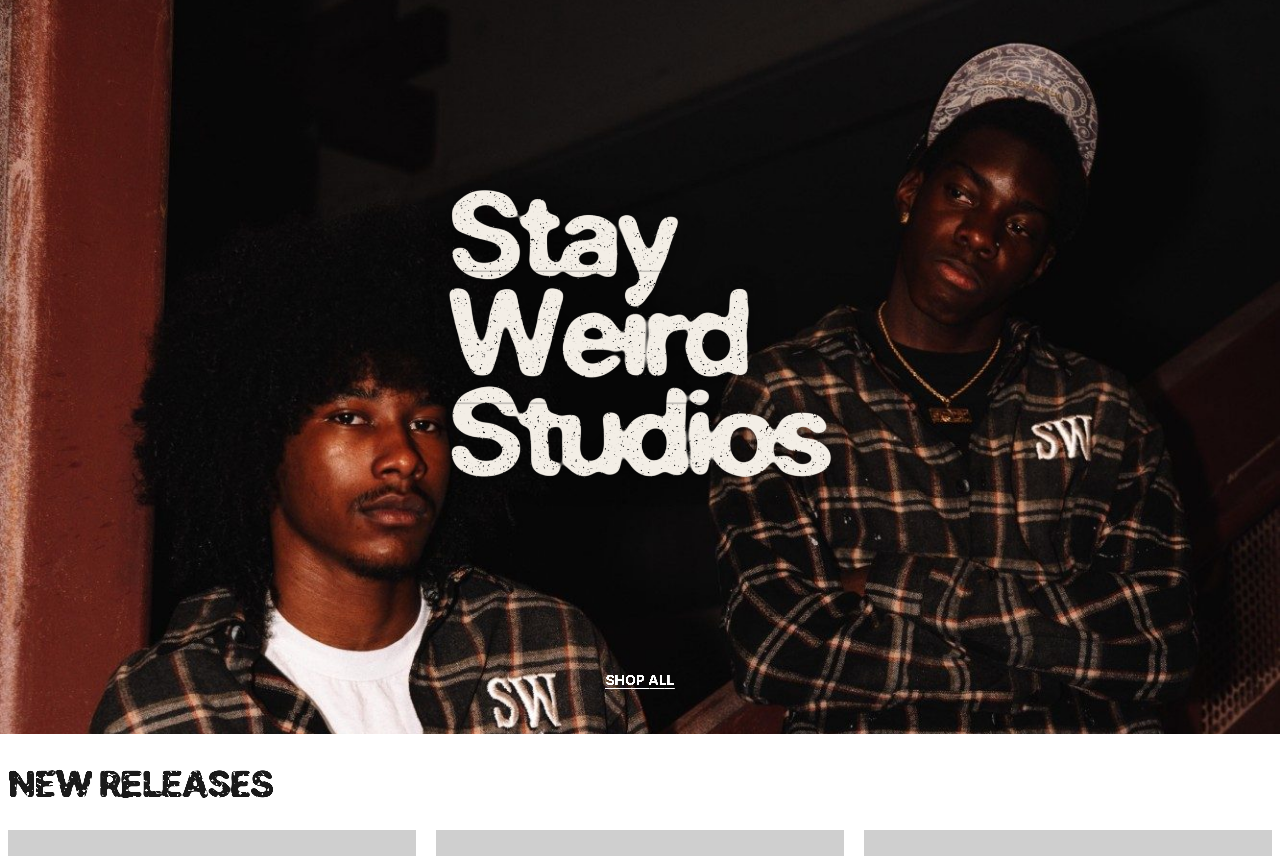
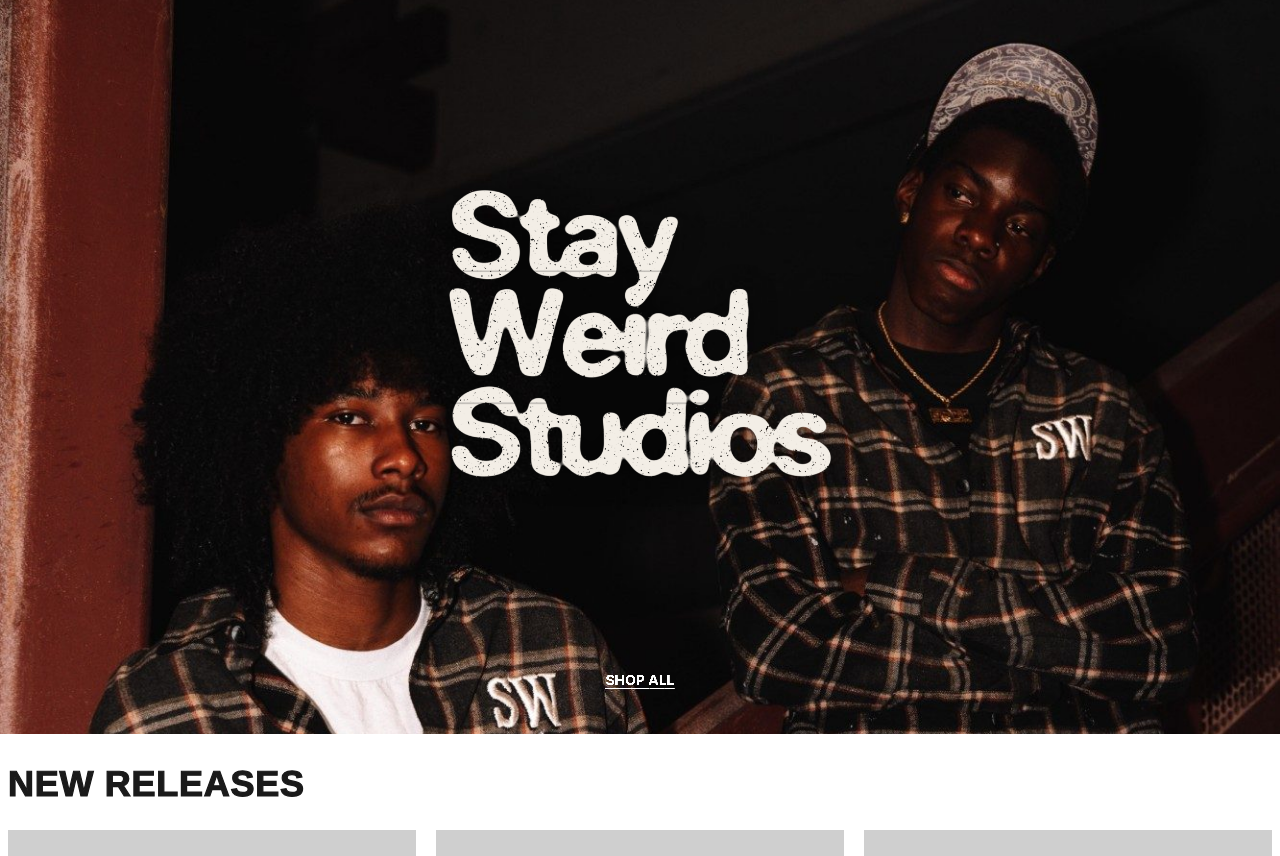
Before and after one commit to jjordanvvo/stayweird-studios, a plain HTML site: page index.html in a window 1280 px wide. Shown: the part 96-952 px from the top of the page. Drawn offline with Linux system fonts and the light colour scheme.

Commit message:
New Releases heading: plain bold, slightly heavier, no distress
Co-Authored-By: Claude Opus 5.5 <noreply@anthropic.com>
Claude-Session: https://claude.ai/code/session_01RbHraZ18Tm49vd9R3cDu3j

```diff
--- a/assets/styles.css
+++ b/assets/styles.css
@@ -318,3 +318,6 @@ svg { flex: none; }
 .footer summary, .news p, .card__name, .dd__panel a, .mmenu details a { font-weight: 650; }
 /* Buttons use the brand font without the distress filter so they stay crisp */
 .btn, .sizes button, .news button, .qa__sizes button, .fit__row button { font-family: var(--ink-font); font-weight: 700; }
+/* "New Releases": clean Helvetica/Arial bold, a little heavier, no distress */
+.block__title { font-family: Helvetica, Arial, sans-serif; font-weight: 700; letter-spacing: .02em; filter: none; -webkit-text-stroke: 1.2px currentColor; paint-order: stroke fill; }
+@media (max-width: 860px) { .block__title { -webkit-text-stroke: .7px currentColor; } }
```
